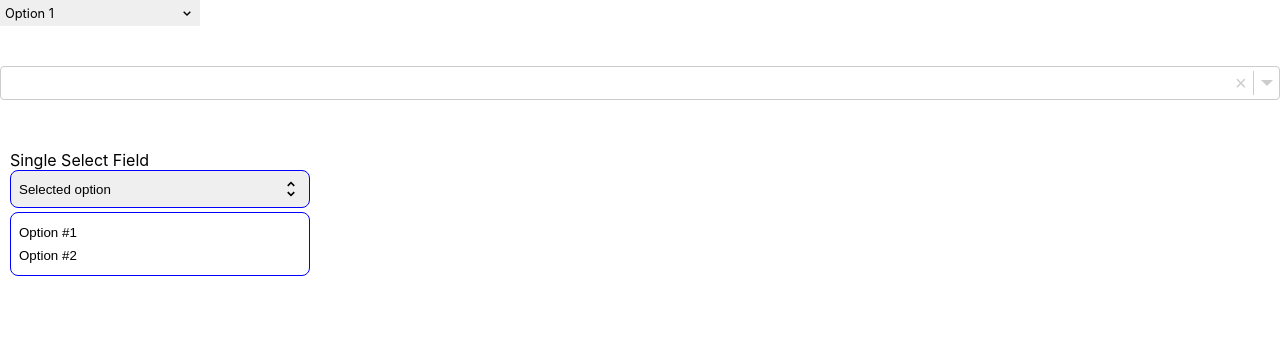
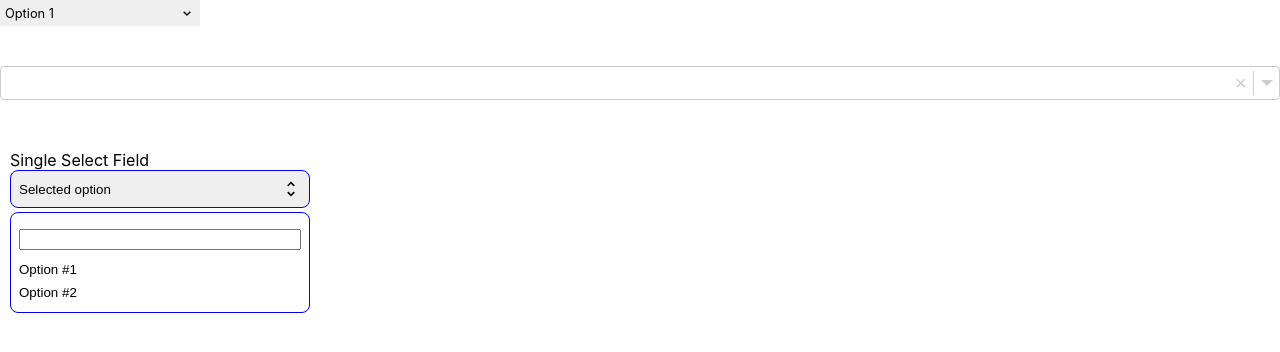
Before and after one commit to freddan88/CustomSelect, a React (Create React App) app: page / in a window 1280 px wide. Both pictures are taken after a click on the button "Selected option". Shown: the top 352 px of the page. Built offline with nearby package versions, Linux system fonts and the light colour scheme.

Commit message:
Built more on single-select-component

```diff
--- a/src/SingleSelect/SingleSelectField.module.css
+++ b/src/SingleSelect/SingleSelectField.module.css
@@ -4,14 +4,10 @@
   align-items: center;
   min-height: 38px;
   padding: 0 8px;
-  border: 1px solid #cccccc;
+  border: 1px solid transparent;
   border-radius: 8px;
   max-width: 300px;
   width: 100%;
-}
-
-.selectFieldTrigger:focus {
-  border-color: blue;
 }
 
 .selectFieldMenu {
@@ -38,14 +34,14 @@
   padding: 8px 0;
 }
 
+.selectFieldMenu ul input {
+  display: none;
+}
+
 .selectFieldMenu li {
   align-items: center;
   display: flex;
   gap: 8px;
-}
-
-.selectFieldMenu input {
-  display: none;
 }
 
 .selectFieldMenu label {
--- a/src/SingleSelect/SingleSelectField.tsx
+++ b/src/SingleSelect/SingleSelectField.tsx
@@ -23,6 +23,7 @@ const SingleSelectField: React.FC<IProps> = (props) => {
   const [selectedOptions, setSelectedOptions] = useState<string[]>([]);
   const [isOpen, setIsOpen] = useState<boolean>(false);
 
+  const searchInputRef: RefObject<HTMLInputElement> = useRef(null);
   const selectTriggerRef: RefObject<HTMLButtonElement> = useRef(null);
   const selectedOptionsRef: MutableRefObject<string[]> = useRef([]);
 
@@ -57,10 +58,15 @@ const SingleSelectField: React.FC<IProps> = (props) => {
       <button
         type="button"
         id={fieldId}
+        style={{ borderColor: isOpen ? "blue" : "#cccccc" }}
         className={styles.selectFieldTrigger}
         ref={selectTriggerRef}
         onClick={handleSelectClick}
-        onBlur={() => setIsOpen(false)}
+        onBlur={(e) => {
+          if (e.relatedTarget === searchInputRef.current) return;
+          if (e.target === searchInputRef.current) return;
+          setIsOpen(false);
+        }}
       >
         <span style={{ pointerEvents: "none" }}>Selected option</span>
         <MdUnfoldMore style={{ pointerEvents: "none" }} size={20} />
@@ -73,6 +79,14 @@ const SingleSelectField: React.FC<IProps> = (props) => {
             }}
             className={styles.selectFieldMenu}
           >
+            <div style={{ padding: "8px", paddingBottom: 0 }}>
+              <input
+                type="search"
+                ref={searchInputRef}
+                style={{ width: "100%", marginTop: "8px" }}
+              />
+              {/* Search using regex: https://www.youtube.com/watch?v=1iysNUrI3lw */}
+            </div>
             <ul>
               <li>
                 <input
```
